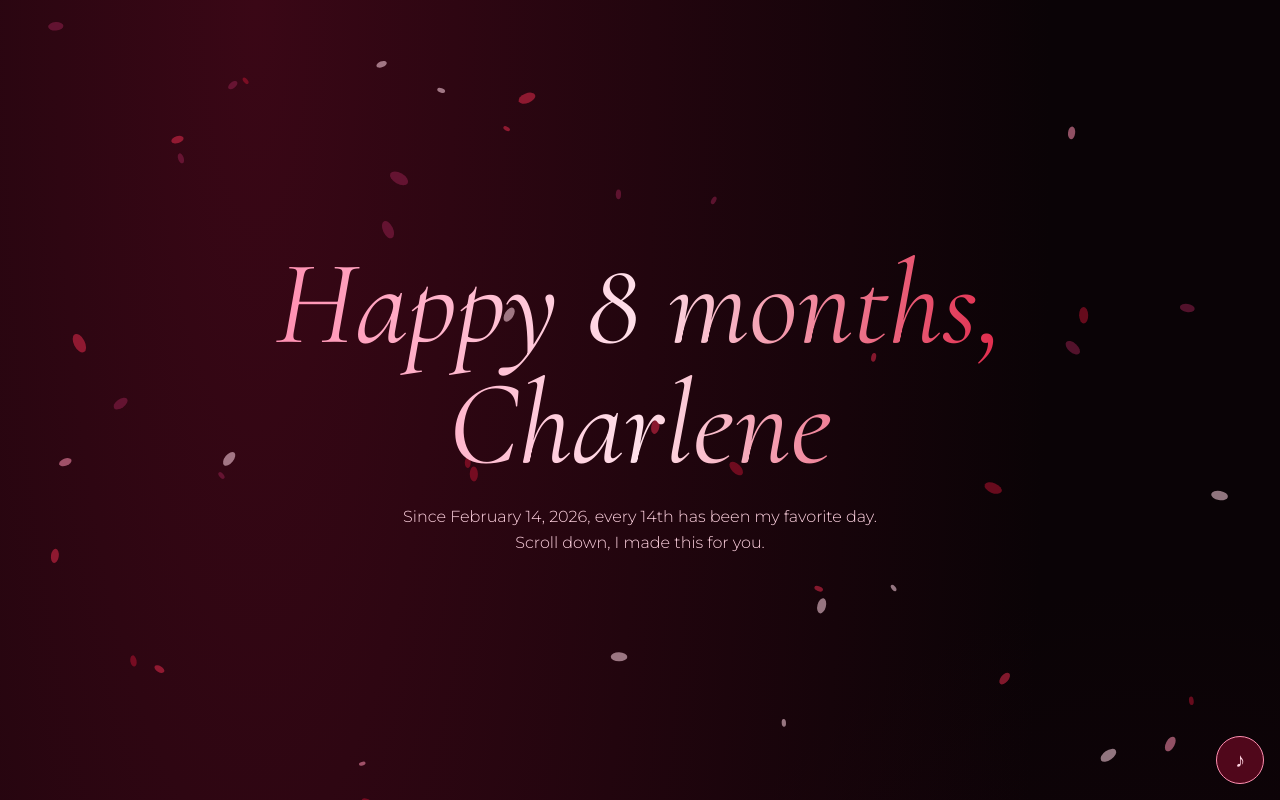
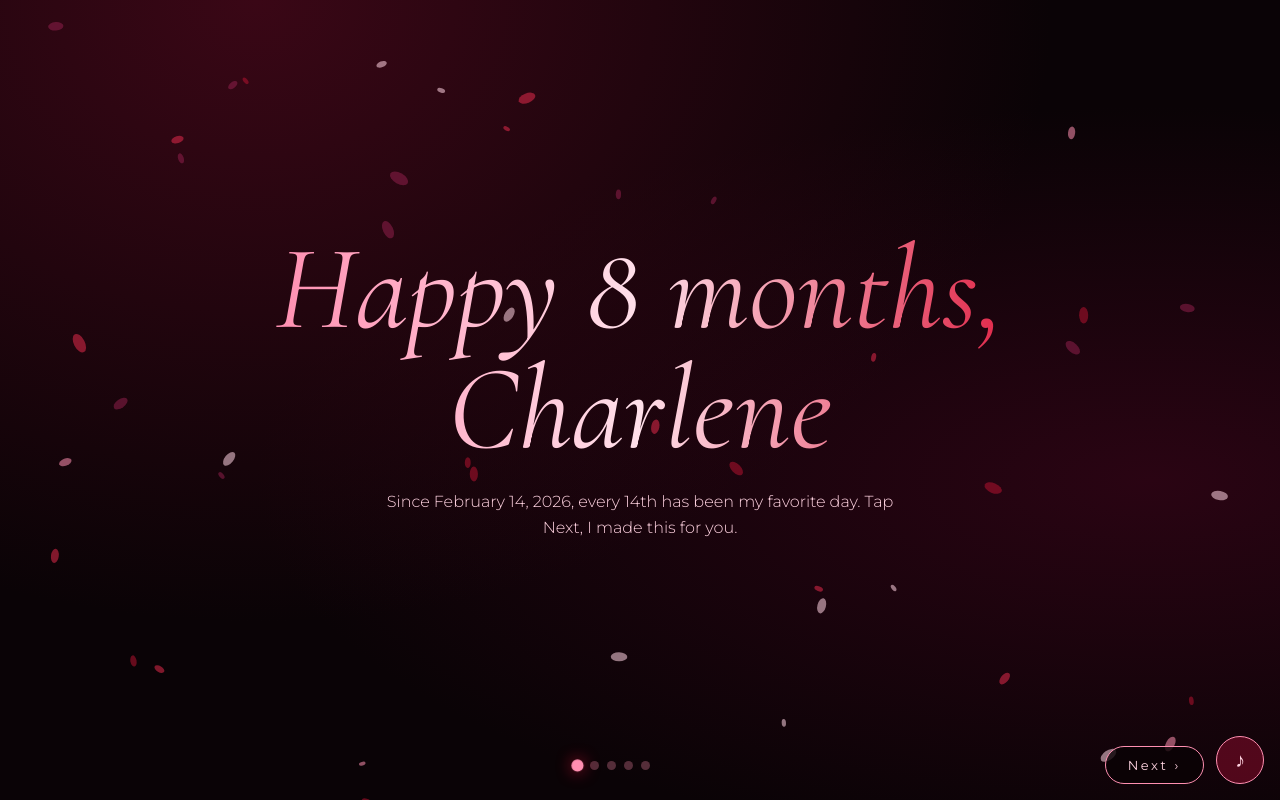
Before and after one commit to WilliamAzS/8monthannivcontoh, a plain HTML site: page index.html in a window 1280 px wide. Both pictures are taken after a click on the button "TAP TO BEGIN". Shown: the top 800 px of the page. Drawn offline with nearby package versions, Linux system fonts and the light colour scheme.

Commit message:
page by page

```diff
--- a/index.html
+++ b/index.html
@@ -76,6 +76,15 @@
 .qz{max-width:520px;margin:auto}.qz h3{font:italic 28px 'Cormorant Garamond',serif;font-weight:400;margin-bottom:16px}
 .qz button{display:block;width:100%;margin:8px 0;padding:12px;border-radius:16px;border:1px solid rgba(255,143,177,.35);background:rgba(110,11,36,.3);color:var(--ink);font:300 15px Montserrat;cursor:pointer;transition:.25s}
 .qz button:hover{background:var(--red)}.qz .ok{background:#2c7a4b!important}.qz .no{background:#5a0f1e!important}
+#main section:not(.act){display:none}
+#main section.act{animation:pgin .7s}
+@keyframes pgin{from{opacity:0;transform:translateX(40px)}}
+#main section{padding-bottom:120px}
+#nav{position:fixed;left:16px;right:76px;bottom:16px;z-index:55;display:flex;align-items:center;justify-content:space-between;gap:8px}
+#nav .btn{margin:0;padding:10px 22px;font-size:13px;background:rgba(10,3,6,.8)}
+#dots{display:flex;gap:8px}
+#dots i{width:9px;height:9px;border-radius:50%;background:rgba(255,143,177,.3);cursor:pointer;transition:.3s}
+#dots i.on{background:var(--pink);box-shadow:0 0 12px var(--red);transform:scale(1.35)}
 </style>
 </head>
 <body>
@@ -93,7 +102,7 @@
 <div id="main">
   <section id="hero">
     <h1>Happy 8 months,<br><span id="nm"></span></h1>
-    <p>Since February 14, 2026, every 14th has been my favorite day. Scroll down, I made this for you.</p>
+    <p>Since February 14, 2026, every 14th has been my favorite day. Tap Next, I made this for you.</p>
   </section>
   <section>
     <h2>Your garden</h2>
@@ -119,6 +128,7 @@
     <button class="btn" id="gift">OPEN YOUR GIFT</button>
     <div id="big"></div>
   </section>
+<div id="nav"><button class="btn" id="pv">‹ Back</button><div id="dots"></div><button class="btn" id="nx">Next ›</button></div>
 </div>
 
 <div id="modal"><div id="mb"></div></div>
@@ -250,6 +260,19 @@
 document.querySelectorAll('.gb').forEach(b=>b.onclick=()=>{stop();document.querySelectorAll('.gb').forEach(x=>x.classList.remove('on'));b.classList.add('on');G[b.dataset.g]()});
 g1();
 
+/* ---------- pages ---------- */
+const pgs=[...document.querySelectorAll('#main>section')];let cur=0;
+$('#dots').innerHTML=pgs.map((_,i)=>'<i></i>').join('');
+function go(n){stop();cur=Math.max(0,Math.min(pgs.length-1,n));pgs.forEach((p,i)=>p.classList.toggle('act',i==cur));
+ document.querySelectorAll('#dots i').forEach((d,i)=>d.classList.toggle('on',i==cur));
+ $('#pv').style.visibility=cur?'visible':'hidden';$('#nx').style.visibility=cur<pgs.length-1?'visible':'hidden';scrollTo(0,0)}
+$('#pv').onclick=()=>go(cur-1);$('#nx').onclick=()=>go(cur+1);
+document.querySelectorAll('#dots i').forEach((d,i)=>d.onclick=()=>go(i));
+onkeydown=e=>{if(e.key=='ArrowRight')go(cur+1);if(e.key=='ArrowLeft')go(cur-1)};
+let sx,sy;ontouchstart=e=>{sx=e.touches[0].clientX;sy=e.touches[0].clientY};
+ontouchend=e=>{const dx=e.changedTouches[0].clientX-sx,dy=e.changedTouches[0].clientY-sy;if(Math.abs(dx)>70&&Math.abs(dx)>Math.abs(dy)*1.5)go(cur+(dx<0?1:-1))};
+go(0);
+
 /* ---------- letter & gift ---------- */
 let typed=false;
 new IntersectionObserver((e,o)=>{if(e[0].isIntersecting&&!typed){typed=true;let i=0;const L=$('#letter');(function t(){L.textContent=LETTER.slice(0,i++);if(i<=LETTER.length)setTimeout(t,35)})()}}).observe($('#letter'));
```
